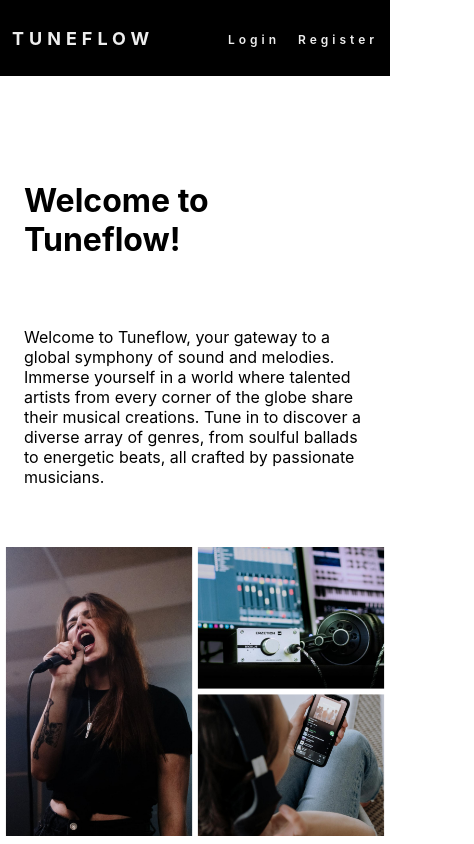
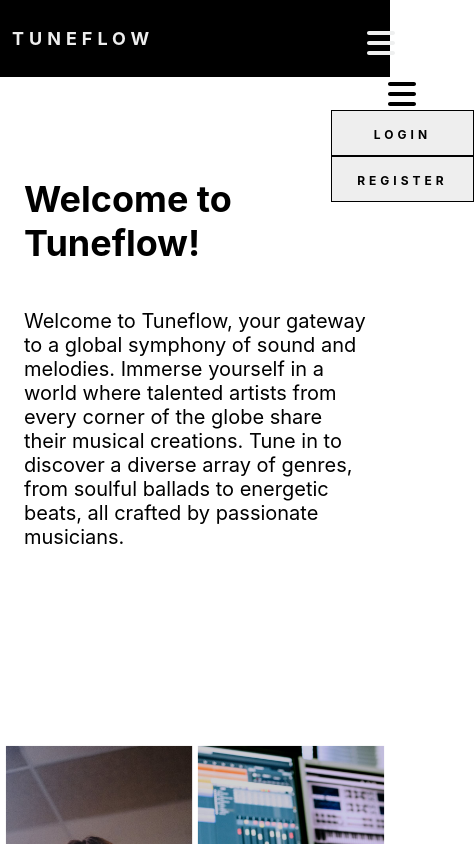
Before and after one commit to Shahabr99/Tuneflow, a React (Create React App) app in the folder frontend/: page / in a window 390 px wide. Shown: the top 844 px of the page, 474 px wide, since content can reach past the window. Built offline with nearby package versions, Linux system fonts and the light colour scheme; no server answers.

Commit message:
responsive homepage

```diff
--- a/frontend/public/index.html
+++ b/frontend/public/index.html
@@ -27,6 +27,7 @@
     <link rel="preconnect" href="https://fonts.googleapis.com">
     <link rel="preconnect" href="https://fonts.gstatic.com" crossorigin>
     <link href="https://fonts.googleapis.com/css2?family=Poppins:ital,wght@0,400;0,800;1,500&family=Roboto:wght@300;400;700&display=swap" rel="stylesheet">
+
     <title>React App</title>
   </head>
   <body>
--- a/frontend/src/Nav-Routes/Homepage.css
+++ b/frontend/src/Nav-Routes/Homepage.css
@@ -1,7 +1,7 @@
 .homepage-main {
   display: grid;
   max-width: 1300px;
-  height: 700px;
+  max-height: 700px;
   margin: 60px auto;
   grid-template-columns: 1fr 1fr;
   align-items: center;
@@ -10,7 +10,7 @@
 
 .header-section {
   padding: 24px;
-  height: 700px;
+  max-height: 700px;
   display: flex;
   flex-direction: column;
   gap: 30px;
@@ -27,14 +27,39 @@
   height: 700px;
 }
 
+.hidden {
+  display: none;
+  visibility: hidden;
+  opacity: 0;
+}
 
-@media screen and (max-width: 820px) {
+.active {
+  visibility: visible;
+  opacity: 1;
+}
+
+
+@media screen and (max-width: 1000px) {
   .homepage-main {
     display: flex;
     flex-direction: column;
     align-items: center;
     justify-content: center;
+    max-height: 1200px;
+    gap: 0;
   }
 
+  .header-section {
+    max-height: 400px;
+    gap: 0;
+  }
+
+  .header-section h1 {
+    font-size: 36px;
+  }
+
+  .header-section p {
+    font-size: 20px;
+  }
 
 }
--- a/frontend/src/Nav-Routes/Navigation.css
+++ b/frontend/src/Nav-Routes/Navigation.css
@@ -1,9 +1,10 @@
 .navbar {
- background-color: #000;
- display: flex;
- justify-content: space-between;
- padding: 12px;
- z-index: 1;
+  background-color: #000;
+  display: flex;
+  justify-content: space-between;
+  align-items: center;
+  padding: 12px;
+  z-index: 1;
 }
 
 ul {
@@ -30,7 +31,76 @@ ul li a:hover {
   font-weight: 700;
   text-decoration: none;
   letter-spacing: 5px;
-  margin-top: 16px;
+  margin: 16px 0;
   text-align: center;
   text-transform: uppercase;
 }
+
+.active-icon, .close-icon {
+  position: absolute;
+  top: 2%;
+  left: 9999999px;
+}
+
+/* .active {
+  visibility: visible;
+  opacity: 1;
+}
+
+.hidden {
+  display: none;
+  visibility: hidden;
+  opacity: 0;
+}  */
+
+
+
+
+@media screen and (max-width:1000px){
+  .navbar {
+    position: relative;
+  }
+
+  .navbar ul {
+    flex-direction: column;
+    gap: 0;
+    position: absolute;
+    top: 80%;
+    left: 78%;
+    align-items: center;
+    justify-items: center;
+  }
+
+  .navbar ul li {
+    background-color: #eee;
+    border: 1px solid;
+    list-style-type: none;
+    width: 100%;
+    padding: 12px;
+    text-align: center;
+  }
+
+  .navbar ul a {
+    color: #000;
+    text-transform: uppercase;
+    font-weight: 700;
+  }
+
+  .active-icon {
+    display: inline-block;
+    visibility: visible;
+    opacity: 1;
+    left: 94%;
+    top: 35%;
+    cursor: pointer;
+  }
+
+  .close-icon {
+    display: inline-block;
+    visibility: visible;
+    opacity: 1;
+    top: 35%;
+    left: 94%;
+    cursor: pointer;
+  }
+}
--- a/frontend/src/Nav-Routes/Navigation.js
+++ b/frontend/src/Nav-Routes/Navigation.js
@@ -1,17 +1,28 @@
 import {Link, NavLink} from "react-router-dom";
-import React, {useContext} from 'react';
+import React, {useContext, useState} from 'react';
 import DataContext from "../helpers/DataContext";
 import "./Navigation.css";
+import { FontAwesomeIcon } from '@fortawesome/react-fontawesome';
+import { faBars, faX } from '@fortawesome/free-solid-svg-icons';
+import '@fortawesome/fontawesome-svg-core/styles.css';
 
 
 function Navigation({logout}) {
 
-  const {currentUser} = useContext(DataContext)
+  const {currentUser} = useContext(DataContext);
+  const [ menuOpen, setMenuOpen ] = useState(false);
+
+
+  function handleClick() {
+    setMenuOpen(!menuOpen);
+    console.log(menuOpen)
+  }
+
 
   // Renders navbar if a user is logged in
   function loggedIn() {
     return (
-      <ul>
+      <ul className={!menuOpen ? "active" : "hidden"}>
         <li>
           <NavLink to="/tracks">
             Tracks
@@ -37,7 +48,10 @@ function Navigation({logout}) {
   // renders a different navbar when user logs out
   function loggedOut() {
     return (
-      <ul>
+      <ul className={!menuOpen ? "active" : "hidden"}>
+        <div className="bx">
+          <FontAwesomeIcon icon={faBars} size="2x"/>
+        </div>
         <li>
           <NavLink to="/login">
             Login
@@ -56,6 +70,23 @@ function Navigation({logout}) {
   return(
     <nav className="navbar">
       <Link className="logo" to="/">Tuneflow</Link>
+
+      <FontAwesomeIcon
+        className= "active-icon"
+        icon={faBars}
+        size="2xl"
+        style={{color: "#eff0f0", display: !menuOpen ? "block": "none"}}
+        onClick={() => handleClick()}
+      />
+
+      <FontAwesomeIcon
+        className= "close-icon"
+        icon={faX}
+        size="2xl"
+        style={{color: "#eff0f0", display: menuOpen ? "block": "none"}}
+        onClick={() => handleClick()}
+      />
+
       {currentUser ? loggedIn() : loggedOut()}
     </nav>
   )
--- a/frontend/src/Nav-Routes/Playlists.js
+++ b/frontend/src/Nav-Routes/Playlists.js
@@ -220,7 +220,7 @@ function Playlists() {
                 <input type="text" id="image-url" name="image" value={formData.image} onChange={handleChange} />
               </div>
               <div className='btns'>
-                <button className = "submit-btn" type='submit' onClick={handleSubmit} className='submit-btn' >Submit</button>
+                <button className = "submit-btn" type='submit' onClick={handleSubmit} >Submit</button>
                 <button className='cancel-btn' onClick={handleCancel}>Cancel</button>
               </div>
             </form>
```
